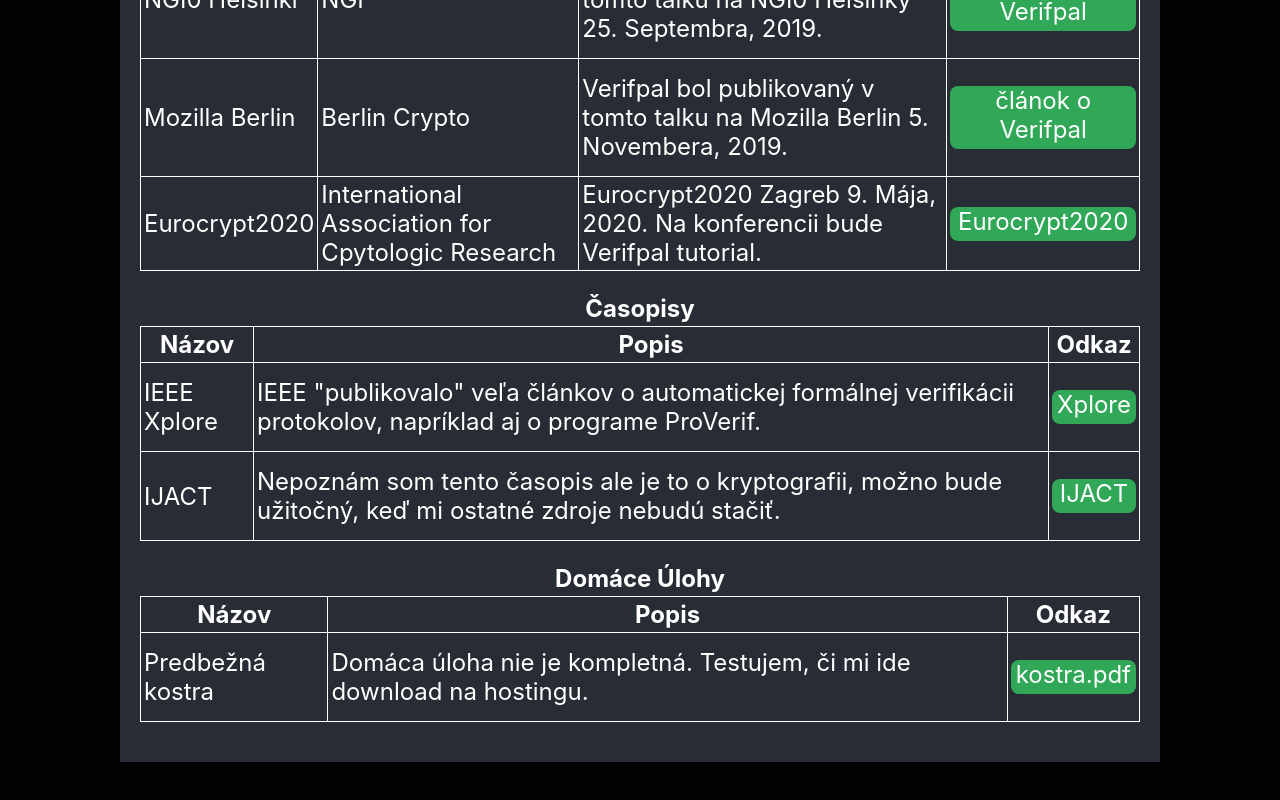
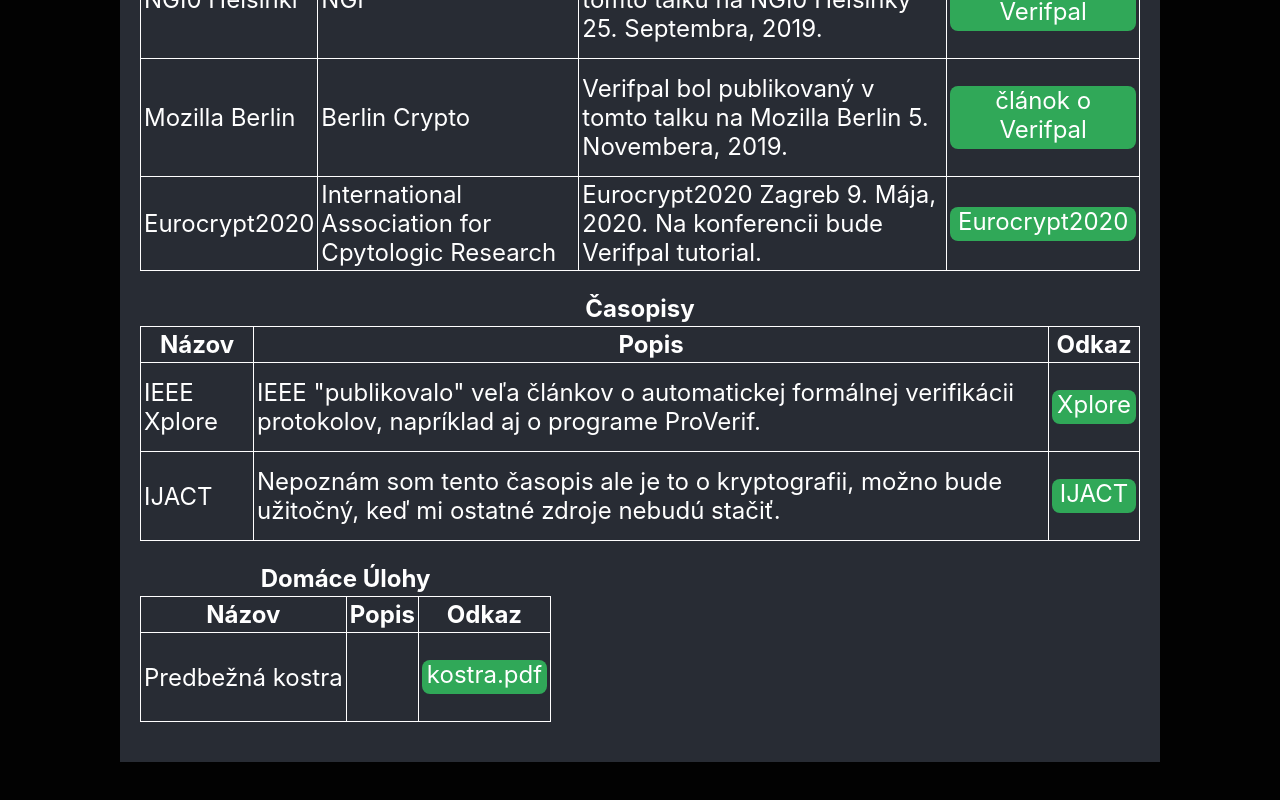
Before and after one commit to JakubSmahovsky/diplomovka, a React (Create React App) app: page / in a window 1280 px wide. Shown: the part 1285-2085 px from the top of the page. Built offline with nearby package versions, Linux system fonts and the light colour scheme; no server answers.

Commit message:
fix homework

```diff
--- a/src/Resources/Resources.js
+++ b/src/Resources/Resources.js
@@ -67,7 +67,7 @@
     const du = [
       {
         name: "Predbežná kostra",
-        desc: "Domáca úloha nie je kompletná. Testujem, či mi ide download na hostingu.",
+        desc: "",
         srcdesc: "kostra.pdf",
         srclink: "kostra.pdf"
       }
```
